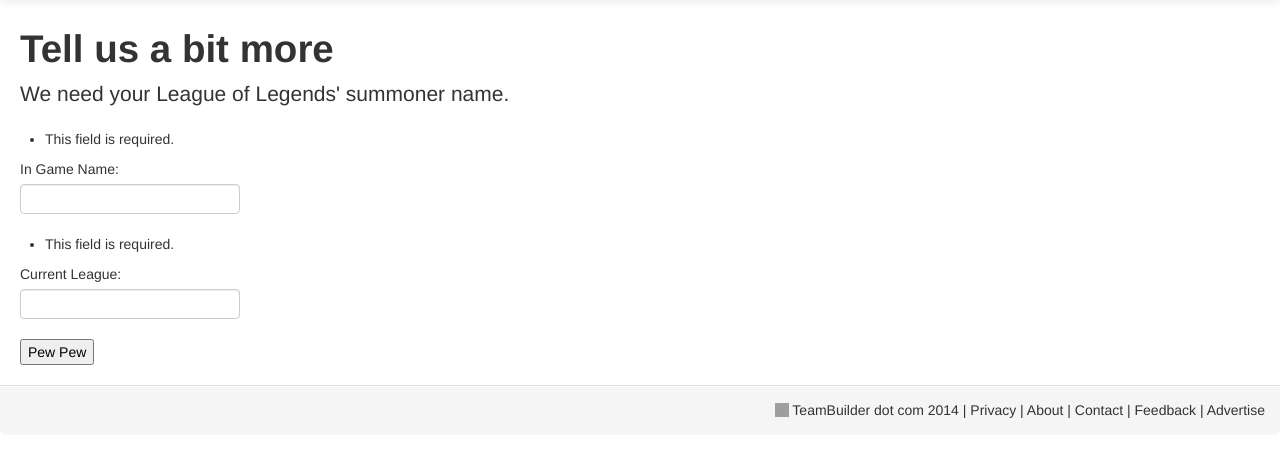
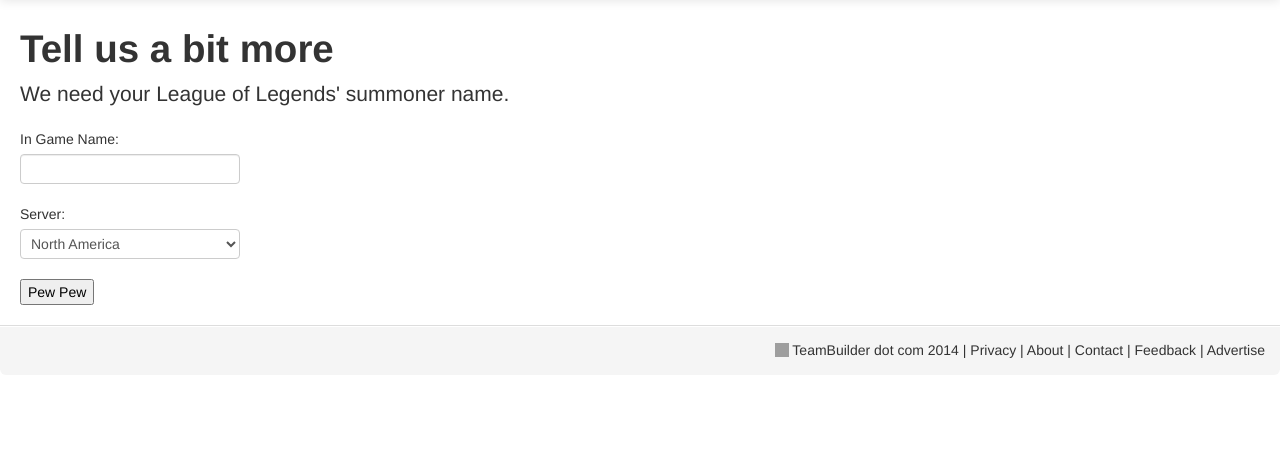
Before and after one commit to gustav0/teambuilder, a Django app: page /firststeps/ in a window 1280 px wide. Shown: the part 41-498 px from the top of the page. Run offline with Django 3.2, Linux system fonts and the light colour scheme; a user stored in the database is signed in; tables that the repository leaves empty hold one stand-in row (values such as "Sample post"); some libraries are stand-ins or nearby versions; grey boxes are pictures that could not be loaded.

Commit message:
Correcciones

```diff
--- a/teambuilder/apps/user/forms.py
+++ b/teambuilder/apps/user/forms.py
@@ -1,5 +1,6 @@
 from django import forms
 from teambuilder.apps.user.models import User
+
 
 class registerForm(forms.ModelForm):
     password1 = forms.CharField(label='Password', widget=forms.PasswordInput)
@@ -24,14 +25,16 @@ class registerForm(forms.ModelForm):
             user.save()
         return user
 
+
 class summonerName(forms.ModelForm):
 
     class Meta:
         model = User
-        fields = ('in_game_name', 'current_league')
+        fields = ('in_game_name', 'server')
 
     def save(self, commit=True):
         user = super(summonerName, self).save(commit=False)
         if commit:
-            user.save(update_fields=['in_game_name', 'current_league'])
+            print "SI?"
+            user.save(update_fields=['in_game_name', 'server'])
         return user
--- a/teambuilder/apps/user/models.py
+++ b/teambuilder/apps/user/models.py
@@ -21,9 +21,12 @@ class UserManager(BaseUserManager):
         return user
 
 class User(AbstractBaseUser):
+    SERVER = ((u'NA', u'North America'), (u'EUW', u'Europe West'), (u'EUN', u'Europe Nordic & East'), (u'BR',u'Brazil'), (u'TR', u'Turkey'), (u'RU', u'Russia'), (u'LAN', u'Latin America North'), (u'LAS', u'Latin America South'), (u'OCE', u'Oceania'))
     email = models.EmailField(verbose_name='Email', unique=True, db_index=True)
     first_name = models.CharField(verbose_name='First Name', max_length=30)
     last_name = models.CharField(verbose_name='Last Name', max_length=30)
+    server = models.CharField(verbose_name='Server', max_length=3, choices=SERVER, )
+    lol_id = models.IntegerField(verbose_name='League of legends summoner\'s id', max_length=10)
     in_game_name =  models.CharField(verbose_name='In Game Name', max_length=30)
     current_league =  models.CharField(verbose_name='Current League', max_length=30)
     is_active = models.BooleanField(default=True)
--- a/teambuilder/apps/user/views.py
+++ b/teambuilder/apps/user/views.py
@@ -1,4 +1,4 @@
-from django.shortcuts import render_to_response
+from django.shortcuts import render_to_response, redirect
 from django.template import RequestContext
 from django.http import HttpResponseRedirect
 from django.contrib.auth import authenticate, login
@@ -17,7 +17,7 @@ def register(request):
         if user is not None:
             if user.is_active:
                 login(request, user)
-                return HttpResponseRedirect('/firststeps/')
+                return redirect('/firststeps/')
             else:
                 print 'user is not active'
         else:
@@ -28,10 +28,13 @@ def register(request):
 @login_required
 def firstSteps(request):
     user = User.objects.get(pk=request.user.id)
-    form = summonerName(request.POST, instance=user)
-    if form.is_valid():
-        form.save()
+    if request.method == 'post':
+        form = summonerName(request.POST, instance=user)
+        if form.is_valid():
+            form.save()
         return HttpResponseRedirect("/profile/")
+    else:
+        form = summonerName(initial={'server': 'NA'})
     ctx = {'form':form}
     return render_to_response('user/firststeps.html', ctx, context_instance=RequestContext(request))
 
```
Also changed, not shown: teambuilder/templates/user/profile.html (+6 -5 lines).
